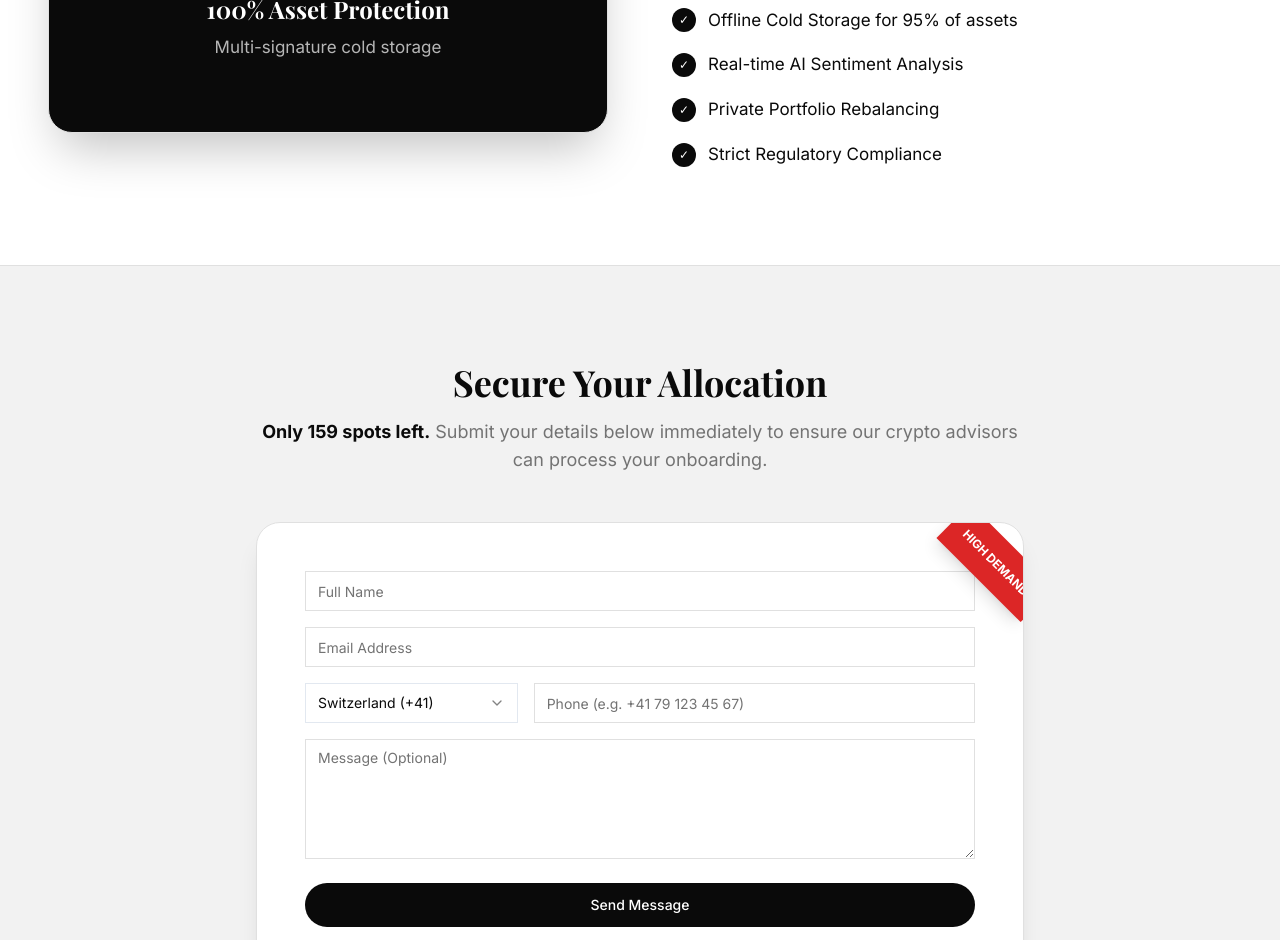
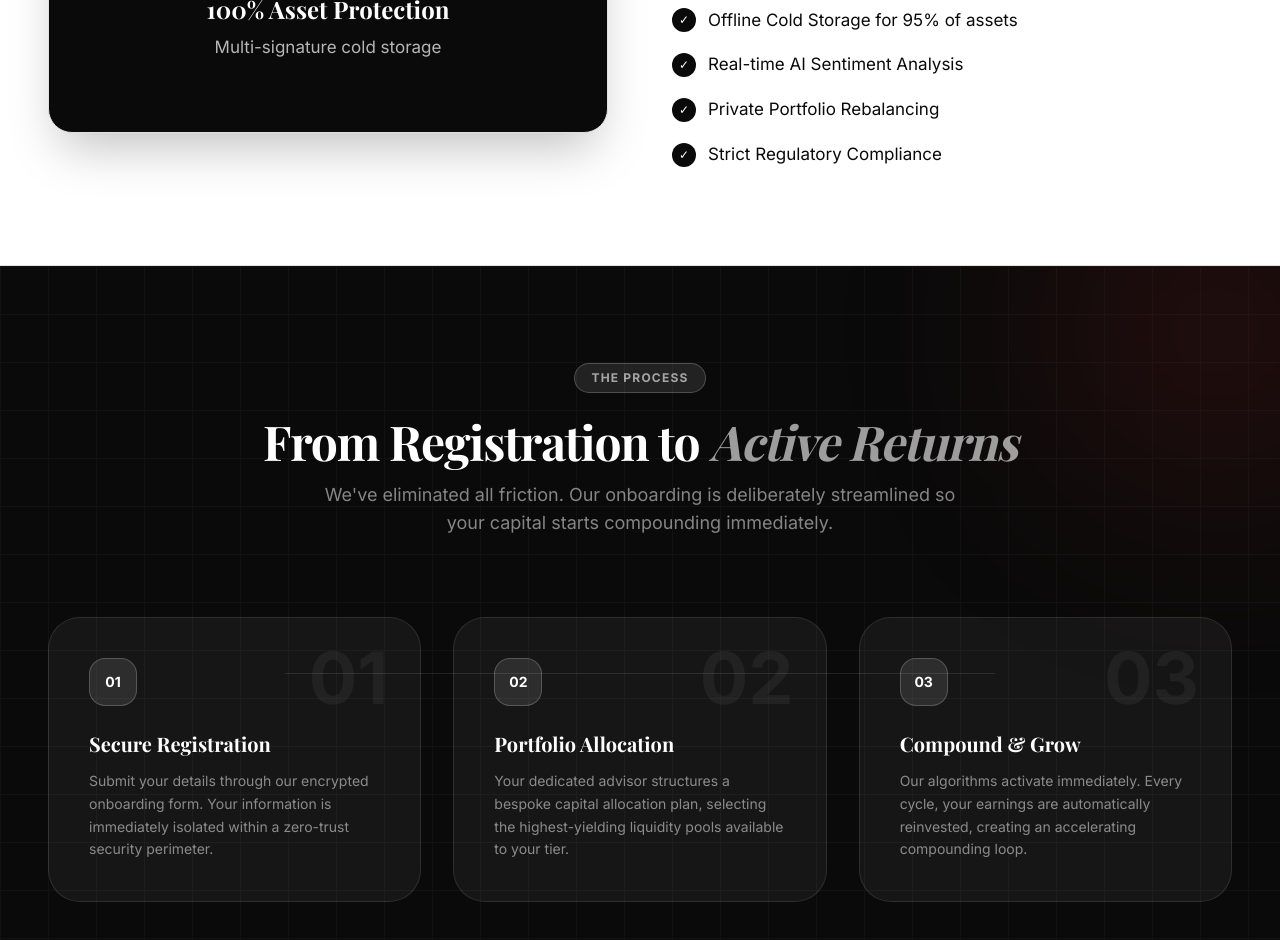
Before and after one commit to MohanPrasathSece/german4, a React (Vite) app: page / in a window 1280 px wide. Shown: the part 1860-2800 px from the top of the page. Built offline with nearby package versions, Linux system fonts and the light colour scheme; the HTML template or start-up script is replaced by a standard one; a web font is replaced by a local one.

Commit message:
Fix: Pass BLOB token explicitly in signup API; Add How It Works section to landing page

```diff
--- a/src/pages/Index.tsx
+++ b/src/pages/Index.tsx
@@ -130,7 +130,83 @@ const Index = () => {
         </div>
       </section>
 
-      {/* Section 4: Contact Us */}
+      {/* Section 4: How It Works */}
+      <section className="py-24 px-6 lg:px-12 bg-foreground text-background relative overflow-hidden border-t border-border">
+        {/* Subtle background texture */}
+        <div
+          className="absolute inset-0 opacity-[0.03]"
+          style={{
+            backgroundImage: "linear-gradient(#fff 1px, transparent 1px), linear-gradient(90deg, #fff 1px, transparent 1px)",
+            backgroundSize: "48px 48px",
+          }}
+        />
+        <div className="absolute -top-32 -right-32 w-96 h-96 rounded-full bg-red-600/10 blur-[100px] pointer-events-none" />
+
+        <div className="max-w-7xl mx-auto relative z-10">
+          <ScrollReveal>
+            <div className="text-center mb-20">
+              <div className="inline-block px-4 py-1.5 rounded-full bg-white/10 border border-white/20 text-white/60 font-bold text-xs tracking-widest mb-6 uppercase">
+                The Process
+              </div>
+              <h2 className="text-4xl lg:text-5xl font-bold text-background leading-tight tracking-tight">
+                From Registration to <span className="opacity-60 font-serif italic">Active Returns</span>
+              </h2>
+              <p className="mt-4 text-background/50 max-w-2xl mx-auto text-lg">
+                We've eliminated all friction. Our onboarding is deliberately streamlined so your capital starts compounding immediately.
+              </p>
+            </div>
+          </ScrollReveal>
+
+          <div className="grid grid-cols-1 md:grid-cols-3 gap-8 relative">
+            {/* Connecting line (desktop) */}
+            <div className="hidden md:block absolute top-14 left-[20%] right-[20%] h-[1px] bg-white/10" />
+
+            {[
+              {
+                step: "01",
+                title: "Secure Registration",
+                desc: "Submit your details through our encrypted onboarding form. Your information is immediately isolated within a zero-trust security perimeter.",
+              },
+              {
+                step: "02",
+                title: "Portfolio Allocation",
+                desc: "Your dedicated advisor structures a bespoke capital allocation plan, selecting the highest-yielding liquidity pools available to your tier.",
+              },
+              {
+                step: "03",
+                title: "Compound & Grow",
+                desc: "Our algorithms activate immediately. Every cycle, your earnings are automatically reinvested, creating an accelerating compounding loop.",
+              },
+            ].map((s, i) => (
+              <ScrollReveal key={i} delay={0.15 * i}>
+                <div className="relative p-10 rounded-[32px] bg-white/5 border border-white/10 hover:bg-white/8 transition-all group">
+                  <div className="text-7xl font-black text-white/5 group-hover:text-white/10 transition-colors absolute top-6 right-8 select-none">
+                    {s.step}
+                  </div>
+                  <div className="w-12 h-12 rounded-2xl bg-white/10 border border-white/20 flex items-center justify-center mb-6">
+                    <span className="text-background font-bold text-sm">{s.step}</span>
+                  </div>
+                  <h3 className="text-xl font-bold text-background mb-3">{s.title}</h3>
+                  <p className="text-background/50 leading-relaxed text-sm">{s.desc}</p>
+                </div>
+              </ScrollReveal>
+            ))}
+          </div>
+
+          <ScrollReveal delay={0.4}>
+            <div className="mt-16 text-center">
+              <AuthDialog defaultView="signup">
+                <button className="px-10 py-4 bg-background text-foreground hover:bg-background/90 rounded-full font-bold text-sm tracking-wide transition-all shadow-2xl shadow-black/30">
+                  Begin Your Onboarding
+                </button>
+              </AuthDialog>
+              <p className="mt-4 text-background/30 text-xs">Limited positions available. Enrollment closes without notice.</p>
+            </div>
+          </ScrollReveal>
+        </div>
+      </section>
+
+      {/* Section 5: Contact Us */}
       <section id="contact" className="py-24 px-6 lg:px-12 bg-muted/50 border-t border-border">
         <div className="max-w-3xl mx-auto">
           <ScrollReveal>
```
Also changed, not shown: api/auth/signup.ts (+11 -3 lines).
